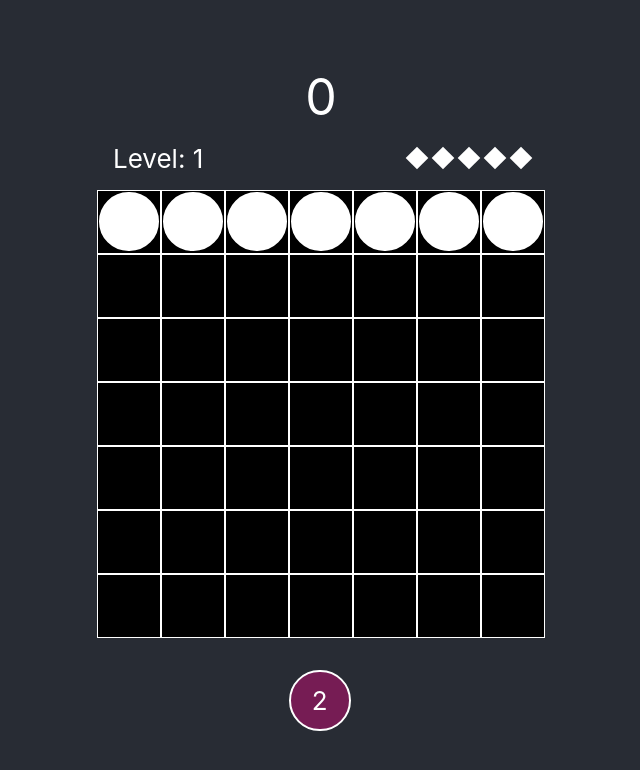
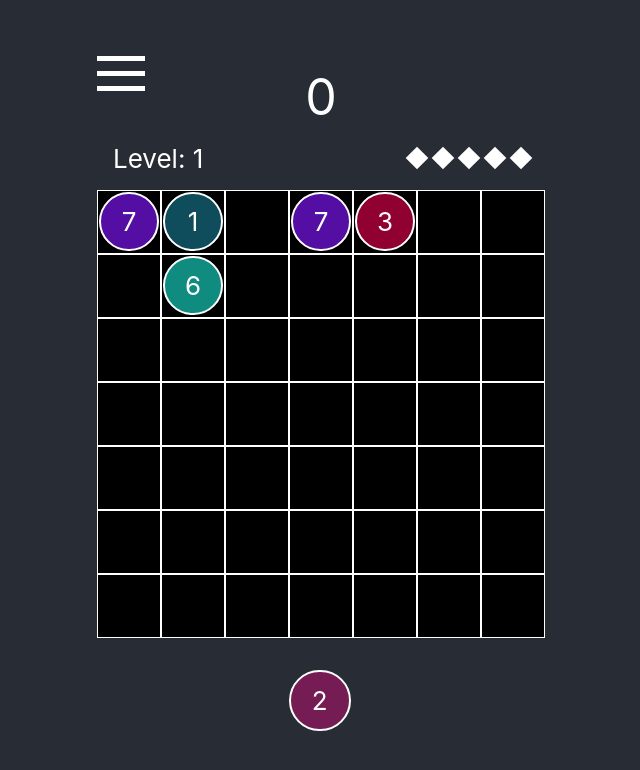
Before and after one commit to conmart/seven-up, a React (Create React App) app: page / in a window 1280 px wide. Shown: the top 770 px of the page, without its empty margins (319-959 px from the left). Built offline with nearby package versions, Linux system fonts and the light colour scheme.

Commit message:
menu and improved initial game logic

```diff
--- a/src/components/gameBoard.tsx
+++ b/src/components/gameBoard.tsx
@@ -4,18 +4,18 @@ import {
   processExplosions,
   addBlockRow,
   checkForFullGrid,
-} from '../turnLogicHelpers';
-import {
   nextZero,
   randomBallValue,
   newGameState,
   deepCopyGameGrid,
-} from '../utils';
+  generateStartSeed,
+} from '../turnLogicHelpers';
 
 import GameGrid from './gameGrid';
 import NextBall from './nextBall';
 import ScoreBoard from './scoreboard';
 import EndGame from './endGame';
+import GameMenu from './gameMenu';
 
 interface GameState {
   gameGrid: number[][];
@@ -52,7 +52,7 @@ const GameBoard = () => {
       gameGrid: updatedGameGrid,
       score: prev.score + 10000,
       level: prev.level + 1,
-      turnsLeft: 5,
+      turnsLeft: newGameState['turnsLeft'],
       checkForMoreExplosions: true,
       gameOver,
     }));
@@ -105,11 +105,12 @@ const GameBoard = () => {
   };
 
   const newGame = () => {
-    setState(() => newGameState);
+    setState(() => ({ ...newGameState, gameGrid: generateStartSeed() }));
   };
 
   return (
     <div className="gameBoard">
+      <GameMenu newGame={newGame} />
       <ScoreBoard
         score={state.score}
         level={state.level}
--- /dev/null
+++ b/src/components/gameMenu.tsx
@@ -0,0 +1,43 @@
+import React, { Fragment, useState } from 'react';
+
+interface MenuState {
+  menuOpen: boolean;
+}
+
+const GameMenu: React.FC<{ newGame: () => any }> = ({ newGame }) => {
+  const [state, setState] = useState<MenuState>({ menuOpen: false });
+
+  const toggleMenu = () => {
+    setState((prev) => ({ menuOpen: !prev.menuOpen }));
+  };
+
+  return (
+    <Fragment>
+      {state.menuOpen ? (
+        <Fragment>
+          <div className="menuBackground" onClick={toggleMenu}></div>
+          <div className="menuContainer">
+            <h3>Menu</h3>
+            <button className="newGame" onClick={() => {
+              newGame()
+              toggleMenu()
+            }}>
+              New Game
+            </button>
+            <button className="closeMenu" onClick={toggleMenu}>
+              Close Menu
+            </button>
+          </div>
+        </Fragment>
+      ) : (
+        <div className="closedMenu" onClick={toggleMenu}>
+          <div className="hamburger"></div>
+          <div className="hamburger"></div>
+          <div className="hamburger"></div>
+        </div>
+      )}
+    </Fragment>
+  );
+};
+
+export default GameMenu;
--- a/src/components/scoreboard.tsx
+++ b/src/components/scoreboard.tsx
@@ -1,5 +1,5 @@
 import React from 'react';
-import { numberWithCommas } from '../utils';
+import { numberWithCommas } from '../turnLogicHelpers';
 
 const ScoreBoard: React.FC<{
   score: number;
--- a/src/index.css
+++ b/src/index.css
@@ -20,6 +20,7 @@ code {
   width: 28rem;
   max-width: 92%;
   padding: 1rem 0;
+  position: relative;
 }
 
 .scoreBoard {
@@ -154,3 +155,37 @@ code {
   padding: 1rem;
   font-size: large;
 }
+
+.closedMenu {
+  display: flex;
+  position: absolute;
+  top: 0;
+  left: 0;
+  flex-direction: column;
+  width: 3rem;
+  cursor: pointer;
+}
+
+.hamburger {
+  width: 100%;
+  height: 5px;
+  background-color: white;
+  margin: 5px auto;
+}
+
+.menuBackground {
+  position: absolute;
+  width: 100%;
+  height: 100%;
+  background-color: rgba(0, 0, 0, 0.8);
+}
+
+.menuContainer {
+  position: absolute;
+  display: flex;
+  flex-direction: column;
+  height: 50%;
+  width: 50%;
+  background-color: black;
+  padding: 1rem;
+}
--- a/src/turnLogicHelpers.tsx
+++ b/src/turnLogicHelpers.tsx
@@ -1,5 +1,3 @@
-import { nextZero, randomBallValue } from './utils';
-
 let explosionCoordinates = new Set<number[]>();
 let ballsToExplode: { [key: number]: number[] } = {};
 let gameGrid: number[][] = [];
@@ -132,3 +130,57 @@ export const checkForFullGrid = (gameGrid: number[][]): boolean => {
   });
   return gridFull;
 };
+
+export const nextZero = (gridColumn: number[]) => {
+  return gridColumn.findIndex((element) => element === 0);
+};
+
+export const randomBallValue = () => {
+  return Math.floor(Math.random() * 7) + 1;
+};
+
+const emptyGameGrid = [
+  [0, 0, 0, 0, 0, 0, 0],
+  [0, 0, 0, 0, 0, 0, 0],
+  [0, 0, 0, 0, 0, 0, 0],
+  [0, 0, 0, 0, 0, 0, 0],
+  [0, 0, 0, 0, 0, 0, 0],
+  [0, 0, 0, 0, 0, 0, 0],
+  [0, 0, 0, 0, 0, 0, 0],
+];
+
+export const deepCopyGameGrid = (gameGrid: number[][]) => {
+  let gameGridCopy: number[][] = [];
+  gameGrid.forEach((column) => gameGridCopy.push([...column]));
+  return gameGridCopy;
+};
+
+export const generateStartSeed = () => {
+  let newGameGrid = deepCopyGameGrid(emptyGameGrid);
+  for (let i = 0; i < 15; i++) {
+    const column = Math.floor(Math.random() * 7);
+    let availableSlot = nextZero(newGameGrid[column]);
+    newGameGrid[column][availableSlot] = randomBallValue();
+  }
+  let explosionCount = 1;
+  while (explosionCount > 0) {
+    [newGameGrid, explosionCount] = processExplosions(newGameGrid);
+  }
+  return newGameGrid;
+};
+
+export const newGameState = {
+  gameGrid: generateStartSeed(),
+  nextBallValue: randomBallValue(),
+  score: 0,
+  level: 1,
+  turnsLeft: 5,
+  combo: 1,
+  checkForMoreExplosions: false,
+  gameOver: false,
+  turnInProgress: false,
+};
+
+export const numberWithCommas = (num: number) => {
+  return num.toString().replace(/\B(?=(\d{3})+(?!\d))/g, ',');
+};
--- a/src/utils.tsx
+++ /dev/null
@@ -1,51 +0,0 @@
-export const nextZero = (gridColumn: number[]) => {
-  return gridColumn.findIndex((element) => element === 0);
-};
-
-export const randomBallValue = () => {
-  return Math.floor(Math.random() * 7) + 1;
-};
-
-const emptyGameGrid = [
-  [9, 0, 0, 0, 0, 0, 0],
-  [9, 0, 0, 0, 0, 0, 0],
-  [9, 0, 0, 0, 0, 0, 0],
-  [9, 0, 0, 0, 0, 0, 0],
-  [9, 0, 0, 0, 0, 0, 0],
-  [9, 0, 0, 0, 0, 0, 0],
-  [9, 0, 0, 0, 0, 0, 0],
-];
-
-// const generateStartSeed = () => {
-//   let newGameGrid = [...emptyGameGrid];
-//   for (let i = 0; i < 10; i++) {
-//     const column = Math.floor(Math.random() * 7);
-//     let availableSlot = nextZero(newGameGrid[column]);
-//     newGameGrid[column][availableSlot] = randomBallValue();
-//   }
-//   console.log(newGameGrid)
-//   debugger;
-//   return newGameGrid
-// };
-
-export const deepCopyGameGrid = (gameGrid: number[][]) => {
-  let gameGridCopy: number[][] = [];
-  gameGrid.forEach((column) => gameGridCopy.push([...column]));
-  return gameGridCopy;
-};
-
-export const newGameState = {
-  gameGrid: deepCopyGameGrid(emptyGameGrid),
-  nextBallValue: randomBallValue(),
-  score: 0,
-  level: 1,
-  turnsLeft: 5,
-  combo: 1,
-  checkForMoreExplosions: false,
-  gameOver: false,
-  turnInProgress: false,
-};
-
-export const numberWithCommas = (num:number) => {
-    return num.toString().replace(/\B(?=(\d{3})+(?!\d))/g, ",");
-}
```
